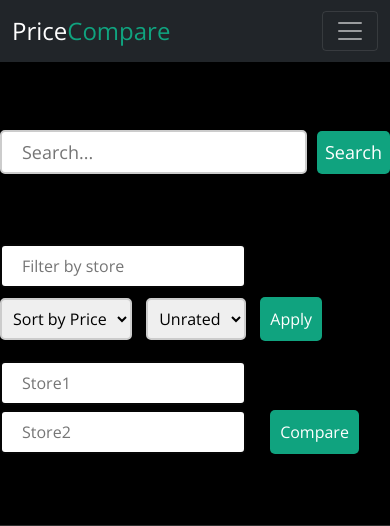
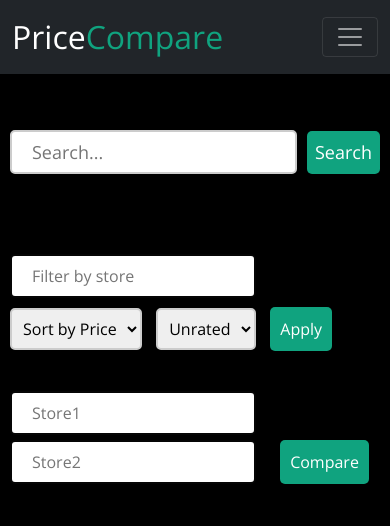
Before and after one commit to Ravindra1245/ravindra-kishori, a Flask app: template mid-evaluation/templates/search.html in a window 390 px wide. Shown: the top 526 px of the page. Run offline with Flask 3, Linux system fonts and the light colour scheme; the template is opened without the code that fills it, so the values that code supplies are empty; some libraries are stand-ins or nearby versions.

Commit message:
Implemented search page responsiveness

```diff
--- a/mid-evaluation/static/search.css
+++ b/mid-evaluation/static/search.css
@@ -13,7 +13,7 @@
 }
 
 #bigi {
-  font-size: x-large;
+  font-size: xx-large;
 }
 
 .navbar {
@@ -77,15 +77,30 @@
 
 #product_alert1 {
   padding: 20px;
+  margin-left: 10px;
 }
 
 #searchbutt {
   padding: 8px;
+  margin-right: 10px;
+}
+
+@media screen and (max-width: 768px) {
+  .filter {
+    flex-direction: column;
+    align-items: center;
+  }
+
+  .search-filters, .search-filters1 {
+    margin: 10px 0px;
+    width: 100%;
+  }
 }
 
 .search-filters {
   display: flex;
   align-items: center;
+  margin-left: 20px;
   /* margin-top: 20px;
   justify-content: space-between;
   margin-right: auto;
@@ -94,6 +109,7 @@
 
 .search-filters1 {
   display: flex;
+  margin-left: 20px;
   /* align-items: center;
   margin-top: 20px;
   margin-left: 220px;
@@ -163,6 +179,8 @@
   margin: 5px 10px;
 }
 
+
+
 .filter {
   margin: 60px 0 20px;
   /* align-content: center; */
@@ -198,20 +216,6 @@
   height: 100px;
   width: 100px;
 }
-
-/* table {
-border-collapse: collapse;
-border: 2px solid black;
-width: 100%;
-}
-
-th, td {
-padding: 10px;
-}
-
-th {
-background-color: rgba(52,53,65);
-} */
 
 table {
   border-collapse: collapse;
--- a/mid-evaluation/templates/rated.html
+++ b/mid-evaluation/templates/rated.html
@@ -10,6 +10,7 @@
     integrity="sha384-ka7Sk0Gln4gmtz2MlQnikT1wXgYsOg+OMhuP+IlRH9sENBO0LRn5q+8nbTov4+1p"
     crossorigin="anonymous"></script>
 
+    <meta name="viewport" content="width=device-width, initial-scale=1.0">
 <!--icon-->
 <link rel="stylesheet" href="https://pro.fontawesome.com/releases/v5.10.0/css/all.css"
     integrity="sha384-AYmEC3Yw5cVb3ZcuHtOA93w35dYTsvhLPVnYs9eStHfGJvOvKxVfELGroGkvsg+p" crossorigin="anonymous">
--- a/mid-evaluation/templates/search.html
+++ b/mid-evaluation/templates/search.html
@@ -62,9 +62,7 @@
                         <option value="rated">Rated</option>
                     </select>
                     <input type="submit" value="Apply">
-
                 </form>
-
             </div>
             <div class="search-filters1">
                 <form action="{{ url_for('compare') }}" method="post" id="form3">
```
